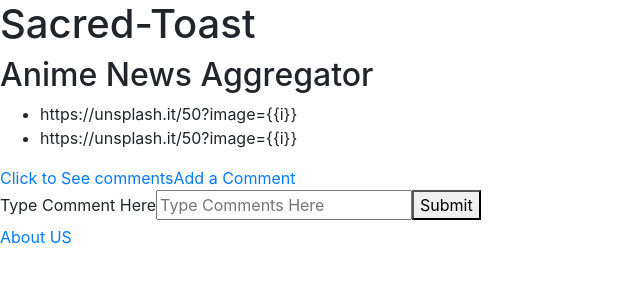
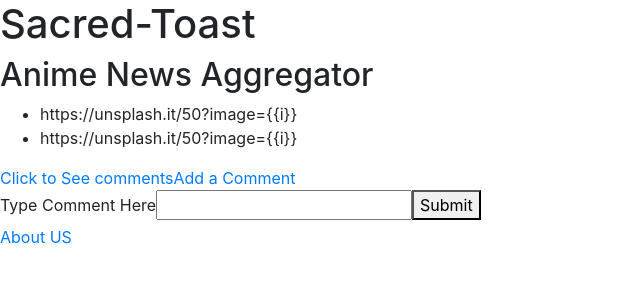
Before and after one commit to rustysandbox/sailor-moo, a React (Create React App) app: page /addcomment in a window 1280 px wide. Shown: the top 300 px of the page, without its empty margins (0-640 px from the left). Built offline with nearby package versions, Linux system fonts and the light colour scheme.

Commit message:
comments now saved to stae

```diff
--- a/src/components/Form.js
+++ b/src/components/Form.js
@@ -5,24 +5,33 @@ class Form extends Component {
     super(props);
 
     this.state = {
-      comment: "Hello World"
+      comment: ""
     };
   }
 
-  submitComment(e) {
+  submitComment = e => {
+    let comment = e.target.value;
+    this.setState({
+      comment
+    });
+  };
+
+  saveComment = e => {
+    console.log("saved comment: " + this.state.comment);
     e.preventDefault();
-    console.log(this.state.comment);
-    const comment = e.target.value;
-    this.setState({ comment });
-  }
+  };
 
   render() {
     return (
       <Fragment>
-        <form>
+        <form onSubmit={this.saveComment}>
           <label>Type Comment Here</label>
-          <input type="text" placeholder="Type Comments Here" />
-          <button type="submit" onClick={this.submitComment}>
+          <input
+            type="text"
+            value={this.state.comment}
+            onChange={this.submitComment}
+          />
+          <button type="submit" onClick={this.saveComment}>
             Submit
           </button>
         </form>
```
